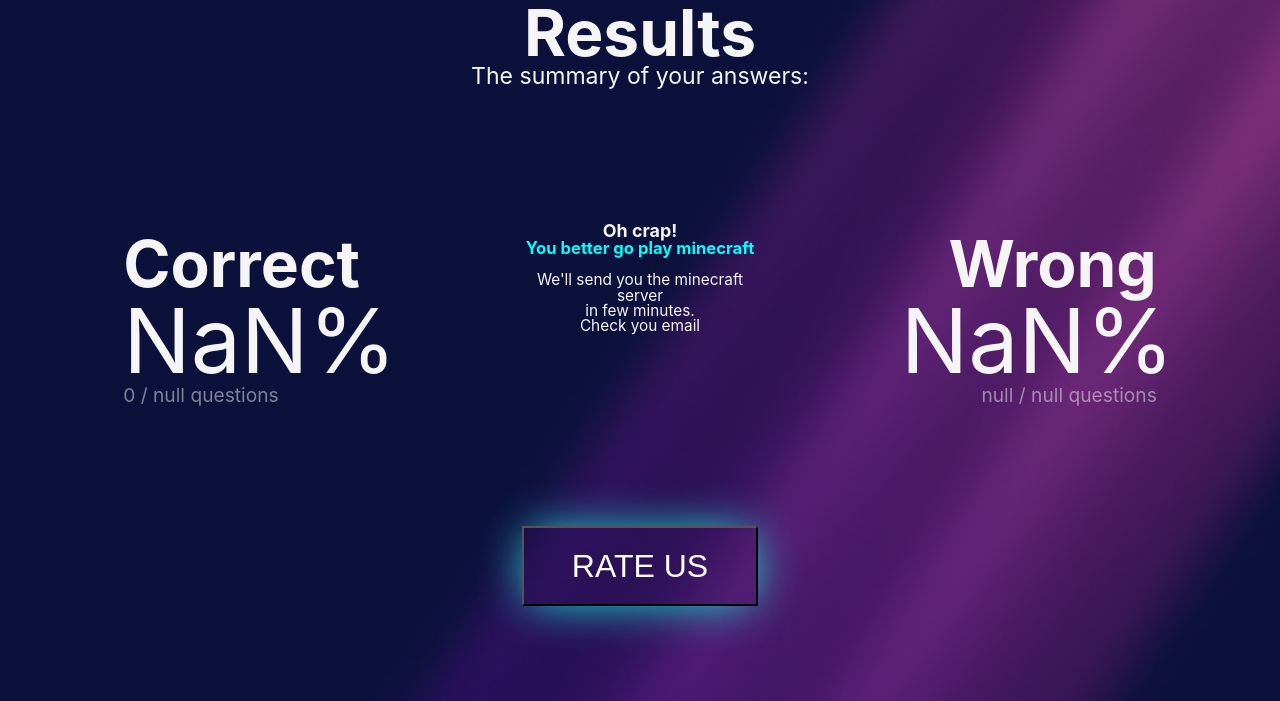
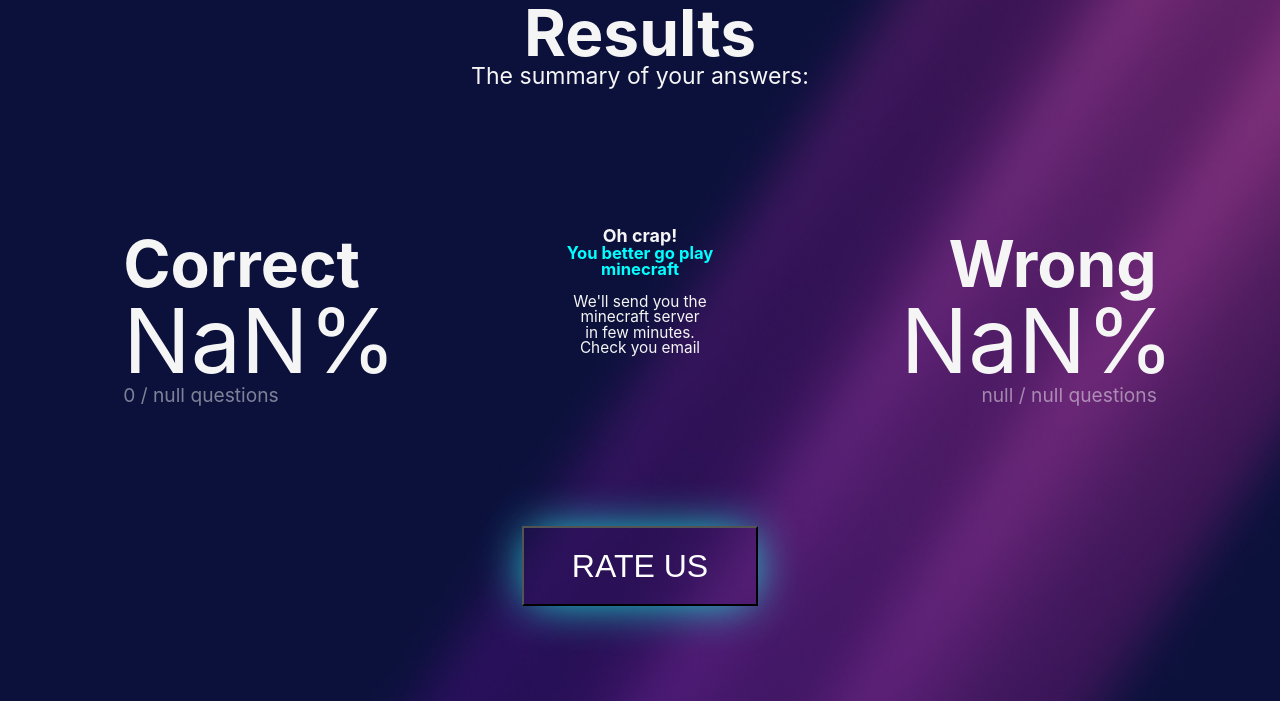
Before and after one commit to C043/BW1-Benchmark-App-Team-6, a plain HTML site: page results.html in a window 1280 px wide. Shown: the part 99-800 px from the top of the page. Drawn offline with nearby package versions, Linux system fonts and the light colour scheme.

Commit message:
Fixed some CSS

```diff
--- a/assets/css/question.css
+++ b/assets/css/question.css
@@ -7,6 +7,7 @@ body {
   color: whitesmoke;
   font-family: "Inter", sans-serif;
   margin: 3%;
+  overflow: hidden;
 }
 
 main {
--- a/assets/css/results.css
+++ b/assets/css/results.css
@@ -34,7 +34,7 @@ strong {
 
 .title-chart {
   font-size: 1.4vw;
-    margin-top: 3em;
+  margin-top: 1.5em;
   font-weight: bold;
 }
 
@@ -76,7 +76,6 @@ main {
 } */
 
 .chart-box {
-
   width: 25vw;
   height: 25vw;
   margin: auto;
@@ -84,7 +83,6 @@ main {
   border-radius: 50%;
   padding: 1em;
   position: relative;
-
 }
 
 #inner-chart {
@@ -93,8 +91,8 @@ main {
   top: 50%;
   left: 50%;
   transform: translate(-50%, -50%);
-  width: 20vw;
-  height: 20vw;
+  width: 15vw;
+  height: 15vw;
 }
 
 #correctDiv {
```
Lines whose indentation alone changed are shown as unchanged.
